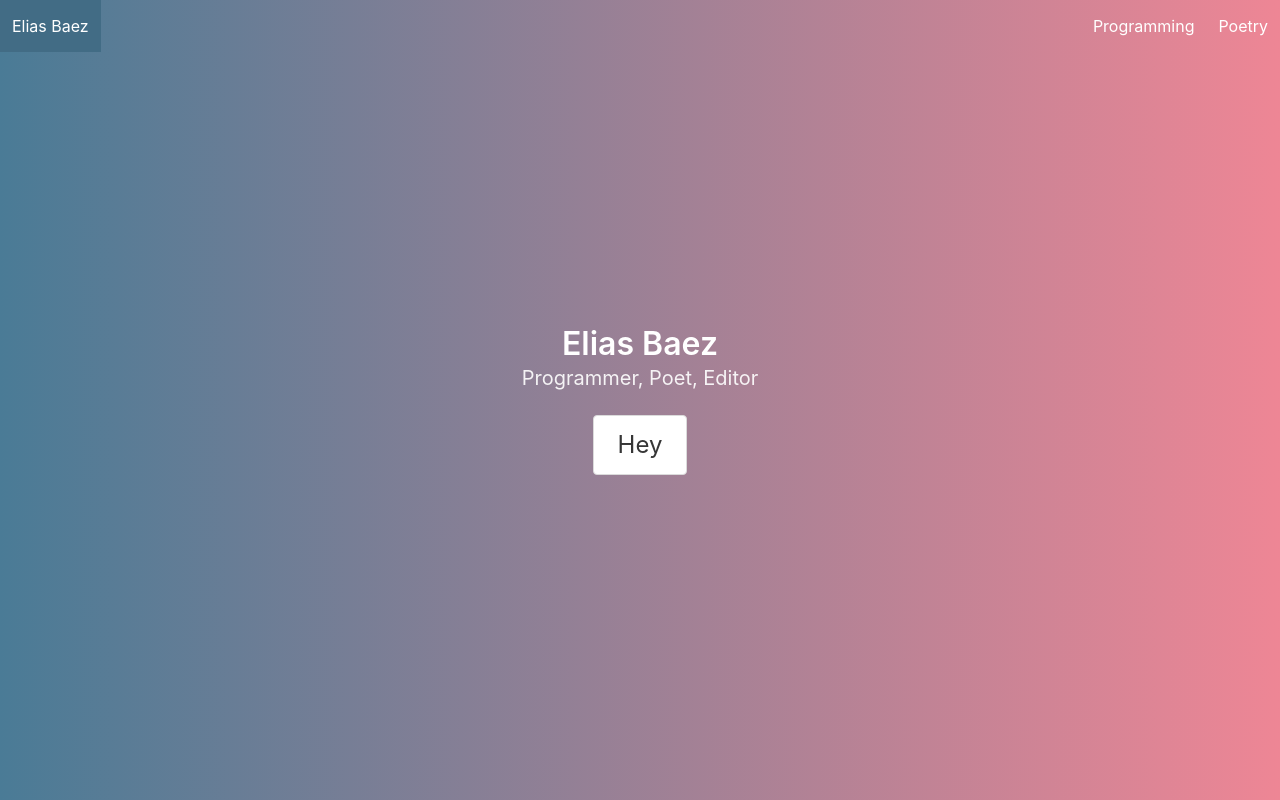
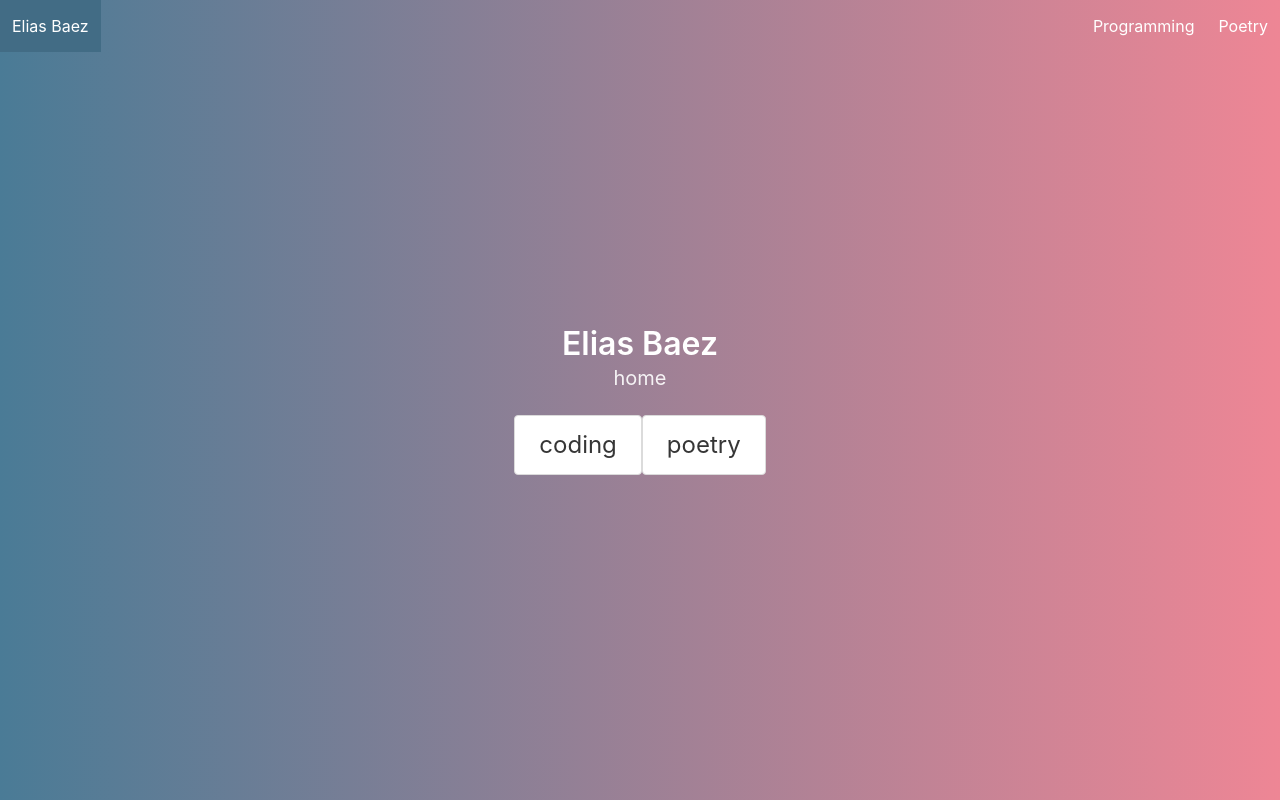
Before and after one commit to baezus/website-redux, a React (Create React App) app in the folder client/: page / in a window 1280 px wide. Built offline with nearby package versions, Linux system fonts and the light colour scheme.

Commit message:
More styling

```diff
--- a/client/src/App.js
+++ b/client/src/App.js
@@ -23,10 +23,13 @@ function App() {
               Elias Baez
             </h1>
             <h2 className="subtitle">
-              Programmer, Poet, Editor
+              {path}
             </h2>
-            <button className="button is-large" onClick={() => {setColor('hero is-success is-fullheight')}}>
-              Hey
+            <button className="button is-large" onClick={() => {setPath('coding')}}>
+              coding
+            </button>
+            <button className="button is-large" onClick={() => {setPath('poetry')}}>
+              poetry
             </button>
           </div>
         </div>
```
Also changed, not shown: 1 other file (tests, documents, lock files or other folders).
